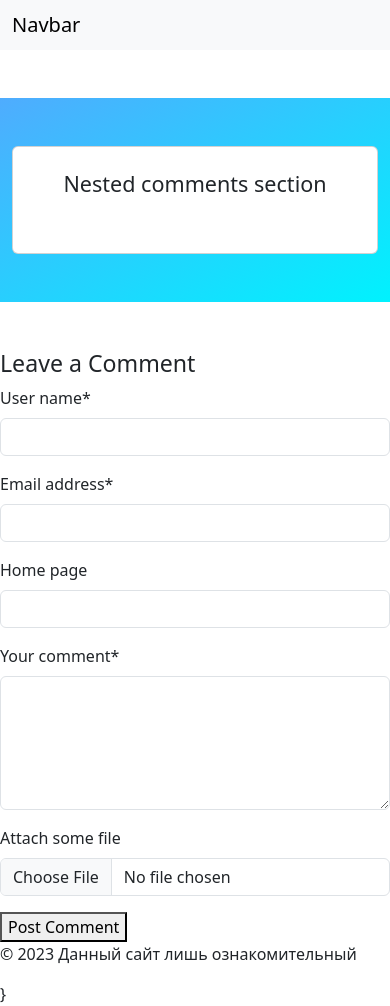
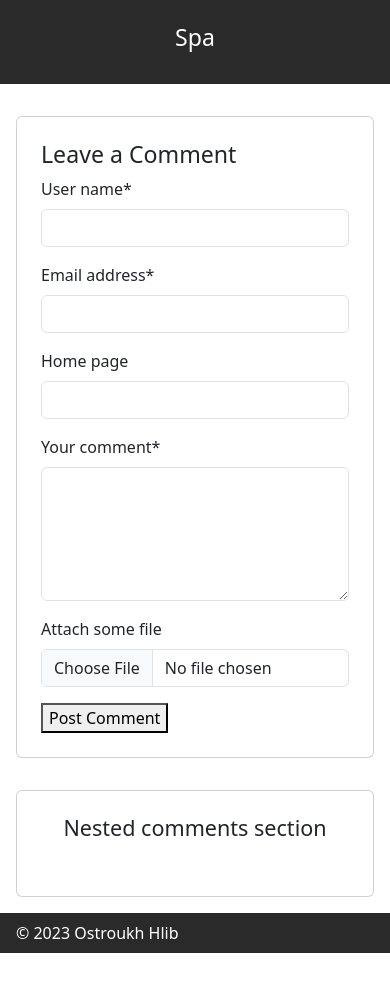
Before and after one commit to jjjohny228/spa-comments-project, a Django app: page / in a window 390 px wide. After the commit the page ends 953 px from the top of that part, so only its background shows below. Run offline with Django 5.2, Linux system fonts and the light colour scheme; data that the repository does not hold is empty; the page is wider than the window, and the part outside it is not shown; some libraries are stand-ins or nearby versions.

Commit message:
Changed design and created two cards on main page

```diff
--- a/static/css/base.css
+++ b/static/css/base.css
@@ -17,3 +17,9 @@ Safari 7+ */ background: linear-gradient(to bottom right, rgba(79, 172, 254, 1),
         .form-label.requiredField {
             font-size: 16px;
         }
+        header {
+            background-color: #2a2a2a;
+        }
+        .footer {
+            background-color: #2a2a2a;
+        }
--- a/templates/_base.html
+++ b/templates/_base.html
@@ -15,24 +15,22 @@
         <meta name="viewport" content="width=device-width, initial-scale=1.0">
     </head>
     <body>
-        <nav class="navbar bg-body-tertiary">
-            <div class="container-fluid">
-                <span class="navbar-brand mb-0 h1">Navbar</span>
-            </div>
-        </nav>
-        <!-- Content block -->
+        <div class="">
+            <header class="content-center py-4 text-white">
+				<h3 class="text-center">Spa</h3>
+        </header>
+            <!-- Content block -->
         {% block content %}{% endblock %}
         <!-- End of content block -->
+
         <!-- Footer -->
-        <tr>
-            <td valign=top>
-                <div id="footer">
-                    <p>&copy; 2023 Данный сайт лишь ознакомительный</p>
-                </div>
-            </td>
-        </tr>
-    </table>
+        <div class="footer content-center text-white py-2 ps-3">
+            <p class="mb-0 p-auto">&copy; 2023 Ostroukh Hlib</p>
+        </div>
     <!-- End of the footer -->
+        </div>
+
+
     {% block vendor_js %}
         <!-- Bootstrap CSS styles -->
         <script src="https://cdn.jsdelivr.net/npm/bootstrap@5.3.3/dist/js/bootstrap.bundle.min.js"
--- a/templates/comments/all_comments.html
+++ b/templates/comments/all_comments.html
@@ -3,32 +3,33 @@
 {% load static %}
 {% block title %}Comments{% endblock %}
 {% block vendor_js %}
-    {{ block.super }}}
+    {{ block.super }}
     <!-- Theme CSS styles for comments -->
     <script src="https://code.jquery.com/jquery-3.6.0.min.js"></script>
     <script src="{% static 'js/base.js' %}"></script>
 {% endblock vendor_js %}
 {% block content %}
-    <section class="gradient-custom">
-        <div class="container my-5 py-5">
-            <div class="row d-flex justify-content-center">
-                <div class="col-md-12 col-lg-10 col-xl-8">
-                    <div class="card">
-                        <div class="card-body p-4">
+<div class="row mt-3">
+    <div class="col-lg-4">
+        <div class="card p-4 m-3">
+            <h3>Leave a Comment</h3>
+    <form method="post" action="{% url 'comments:all' %}">
+        {% csrf_token %}
+        {{ form|crispy }}
+        <button type="submit">Post Comment</button>
+    </form>
+        </div>
+    </div>
+    <div class="col-lg-8">
+        <div class="card p-4 m-3">
+            <div class="">
+
+            </div>
                             <h4 class="text-center mb-4 pb-2">Nested comments section</h4>
                                     {% for comment in comments %}
                                         {% include 'partials/_comment.html' with comment=comment %}
                                     {% endfor %}
                         </div>
-                    </div>
-                </div>
-            </div>
         </div>
-    </section>
-    <h3>Leave a Comment</h3>
-    <form method="post" action="{% url 'comments:all' %}">
-        {% csrf_token %}
-        {{ form|crispy }}
-        <button type="submit">Post Comment</button>
-    </form>
+    </div>
 {% endblock %}
--- a/templates/partials/_comment.html
+++ b/templates/partials/_comment.html
@@ -2,7 +2,7 @@
 {% load crispy_forms_tags %}
 <div class="comment"
      style="margin-left: {{ comment.level|multiply:20 }}px">
-    <div class="row" style="margin-left: {{ comment.level|multiply:20 }}px">
+    <div class="row border-start" style="margin-left: {{ comment.level|multiply:20 }}px">
         <!-- Image column -->
         <div class="col-auto">
             <div class="ava">
```
Also changed, not shown: datebase.db.
